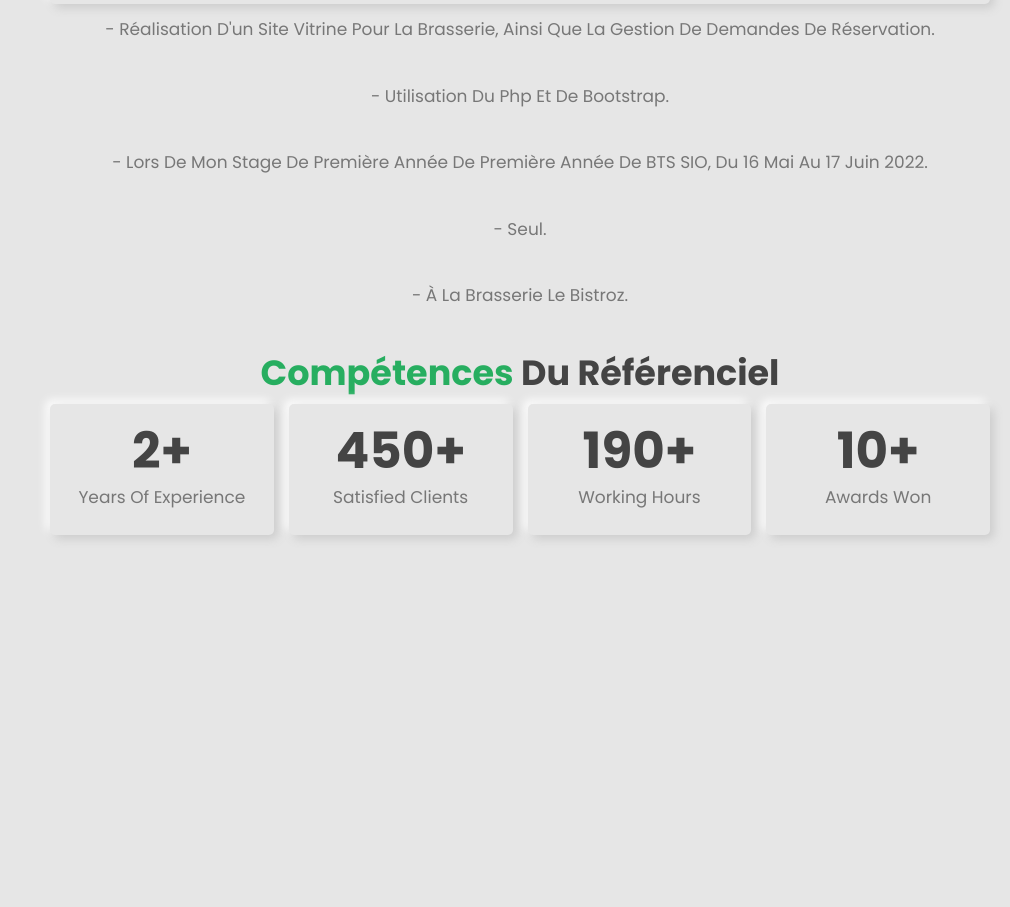
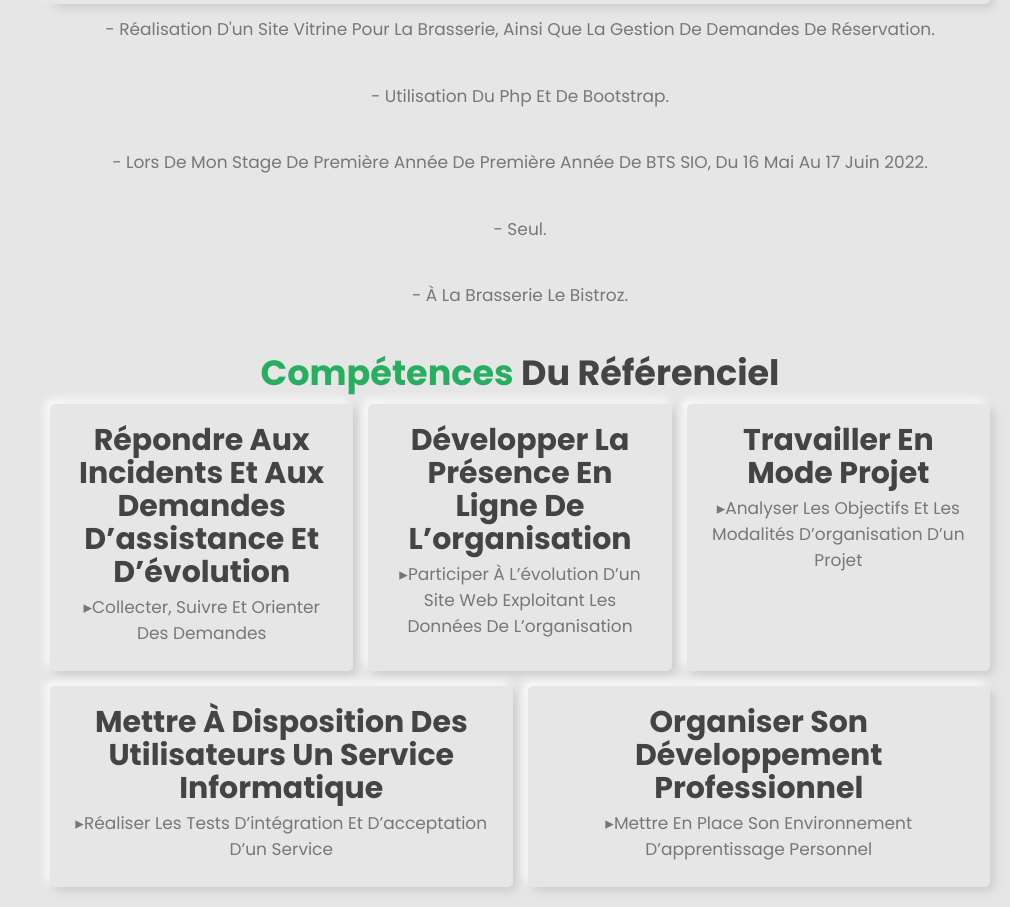
Before and after one commit to RgtEsteban/Portfolio_Esteban_Ringot, a plain HTML site: page projet/le_bistroz.html in a window 1280 px wide. Shown: the part 1536-2443 px from the top of the page, without its empty margins (270-1280 px from the left). Before the commit the page ends 2091 px from the top, so only its background shows below. Drawn offline with Linux system fonts and the light colour scheme.

Commit message:
Add files via upload

```diff
--- a/css/style.css
+++ b/css/style.css
@@ -241,7 +241,7 @@ section{
 }
 
 .about .row .box-container .box h3{
-    font-size: 5rem;
+    font-size: 3rem;
     color:var(--black);
     line-height: 1.1;
 }
--- a/projet/le_bistroz.html
+++ b/projet/le_bistroz.html
@@ -39,6 +39,10 @@
 
 <div id="menu-btn" class="fas fa-bars"></div>
 
+<!-- theme toggler  -->
+
+<div id="theme-toggler" class="fas fa-moon"></div>
+
 <!-- home section starts  -->
 
 <section class="home" id="home">
@@ -75,21 +79,28 @@
     <div class="row">
         <div class="box-container">
             <div class="box">
-                <h3>2+</h3>
-                <p>years of experience</p>
+                <h3>Répondre aux incidents et aux demandes d’assistance et d’évolution</h3>
+                <p>▸Collecter, suivre et orienter des demandes</p>
             </div>
             <div class="box">
-                <h3>450+</h3>
-                <p>satisfied clients</p>
+                <h3>Développer la présence en ligne de l’organisation</h3>
+                <p>▸Participer à l’évolution d’un site Web exploitant les données de l’organisation</p>
             </div>
             <div class="box">
-                <h3>190+</h3>
-                <p>working hours</p>
+                <h3>Travailler en mode projet</h3>
+                <p>▸Analyser les objectifs et les modalités d’organisation d’un projet</p>
             </div>
             <div class="box">
-                <h3>10+</h3>
-                <p>awards won</p>
+                <h3>Mettre à disposition des utilisateurs un service informatique</h3>
+                <p>▸Réaliser les tests d’intégration et d’acceptation d’un service</p>
+            </div>
+            <div class="box">
+                <h3>Organiser son développement professionnel</h3>
+                <p>▸Mettre en place son environnement d’apprentissage personnel</p>
             </div>
         </div>
     </div>
 </section>
+
+<!-- custom js file link  -->
+<script src="../js/script.js"></script>
```
Also changed, not shown: index.html (+5 -0 lines), projet/jba_fanpage.html (+15 -8 lines), projet/jobs.html (+7 -0 lines), projet/quincespal.html (+13 -10 lines), 1 other file.
